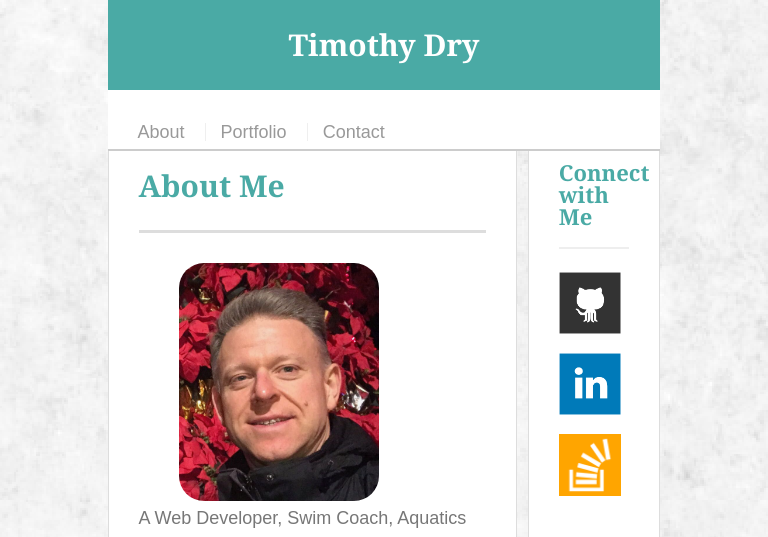
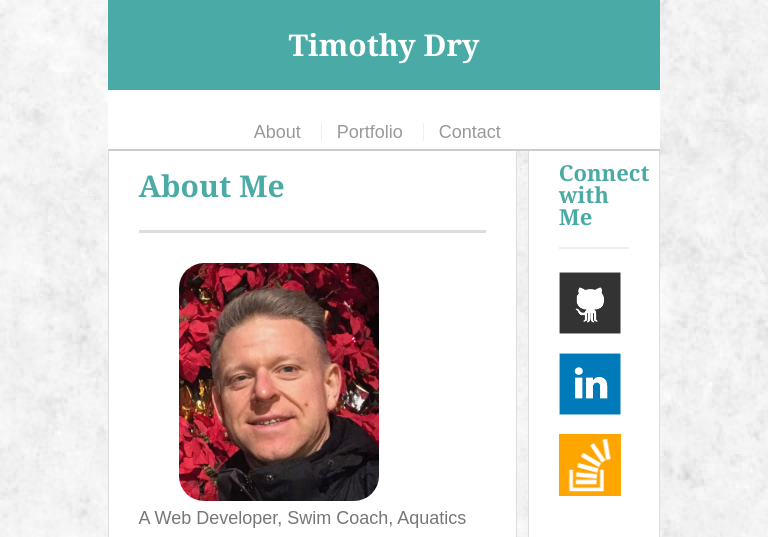
Before and after one commit to dryguy99/Responsive-Portfolio, a PHP site: page /index.php in a window 768 px wide. Shown: the top 537 px of the page. Run offline with PHP 8.4, Linux system fonts and the light colour scheme.

Commit message:
fixed nav in sm screen

```diff
--- a/assets/css/style.css
+++ b/assets/css/style.css
@@ -288,8 +288,9 @@ input[type=submit] {
     margin-right: 100px;
   }
   nav {
-    float: left;
-    width: 100%;
+    display: inline;
+    justify-content: space-around;
+    width: 79%;
   }
   .sidebar {
     width: 24%;
```
